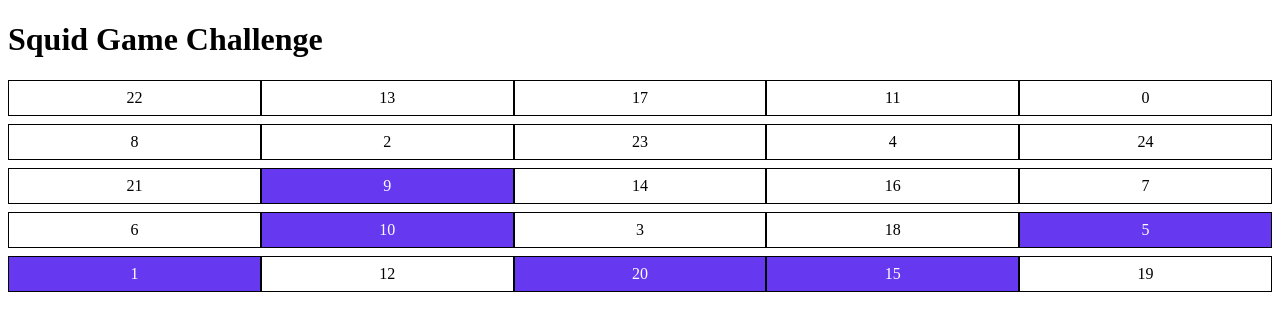
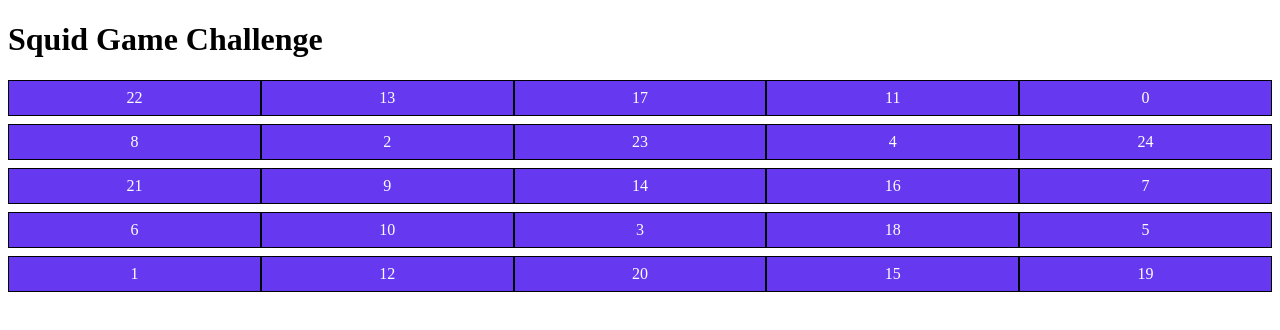
Before and after one commit to Harry-Yates/squid-game-challenge, a Next.js app: page / in a window 1280 px wide. Shown: the top 330 px of the page. Built offline with nearby package versions, Linux system fonts and the light colour scheme.

Commit message:
refactor: :zap: set up local API routes / useGameData hook

```diff
--- /dev/null
+++ b/pages/api/gameData.ts
@@ -0,0 +1,6 @@
+import type { NextApiRequest, NextApiResponse } from "next";
+import testData from "@src/data/testData.json";
+
+export default function handler(req: NextApiRequest, res: NextApiResponse) {
+  res.status(200).json(testData);
+}
--- a/pages/api/hello.ts
+++ /dev/null
@@ -1,13 +0,0 @@
-// Next.js API route support: https://nextjs.org/docs/api-routes/introduction
-import type { NextApiRequest, NextApiResponse } from 'next'
-
-type Data = {
-  name: string
-}
-
-export default function handler(
-  req: NextApiRequest,
-  res: NextApiResponse<Data>
-) {
-  res.status(200).json({ name: 'John Doe' })
-}
--- a/pages/index.tsx
+++ b/pages/index.tsx
@@ -1,11 +1,14 @@
 import type { NextPage } from "next";
 import Head from "next/head";
 import BingoCard from "../src/components/BingoCard";
-import testData from "../src/data/testData.json";
-
-const mockDrawnNumbers = [1, 5, 10, 15, 20, 25, 9];
+import useGameData from "@src/hooks/useGameData";
 
 const Home: NextPage = () => {
+  const { data, isLoading, isError } = useGameData();
+
+  if (isLoading) return <p>Loading...</p>;
+  if (isError || !data) return <p>Error loading game data</p>;
+
   return (
     <div>
       <Head>
@@ -23,8 +26,8 @@ const Home: NextPage = () => {
       <main>
         <h1>Squid Game Challenge</h1>
         <BingoCard
-          numbers={testData.boards[0]}
-          drawnNumbers={mockDrawnNumbers}
+          numbers={data.boards[0]}
+          drawnNumbers={data.drawNumbers}
         />
       </main>
     </div>
--- /dev/null
+++ b/src/hooks/useGameData.ts
@@ -0,0 +1,15 @@
+import { useQuery } from "react-query";
+
+const fetchGameData = async (): Promise<any> => {
+  const response = await fetch("/api/gameData");
+  if (!response.ok) {
+    throw new Error("Network response was not ok");
+  }
+  return response.json();
+};
+
+const useGameData = () => {
+  return useQuery("gameData", fetchGameData);
+};
+
+export default useGameData;
--- a/tsconfig.json
+++ b/tsconfig.json
@@ -13,7 +13,11 @@
     "resolveJsonModule": true,
     "isolatedModules": true,
     "jsx": "preserve",
-    "incremental": true
+    "incremental": true,
+    "baseUrl": ".",
+    "paths": {
+      "@src/*": ["src/*"]
+    }
   },
   "include": [
     "next-env.d.ts",
```
Also changed, not shown: 1 other file (tests, documents, lock files or other folders).
